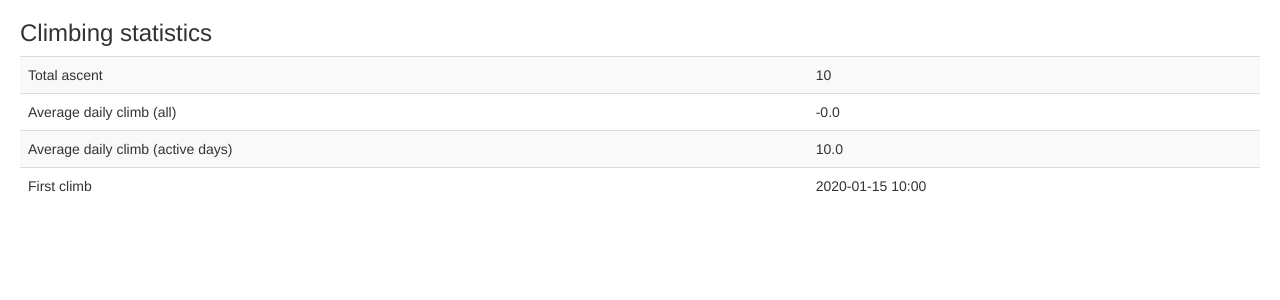
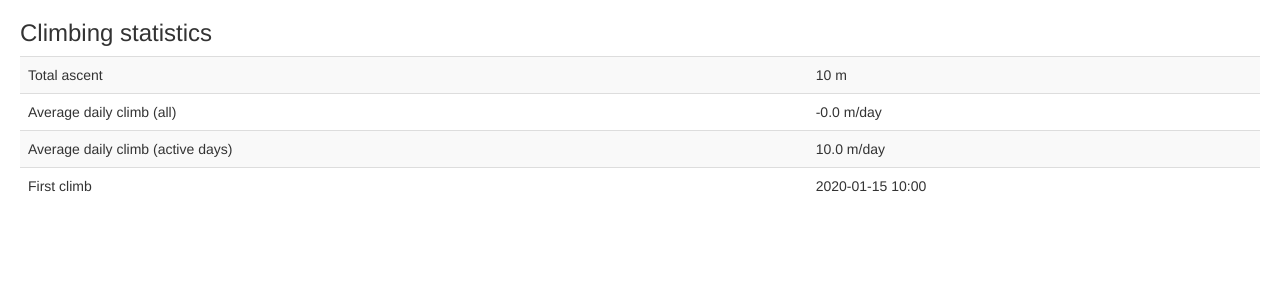
Before and after one commit to sedlar/step-up-mountains, a Django app: page /statistics/ in a window 1280 px wide. Shown: the part 52-352 px from the top of the page. Run offline with Django 3.2, Linux system fonts and the light colour scheme; a user stored in the database is signed in; tables that the repository leaves empty hold one stand-in row (values such as "Sample post"); parts of the project's set-up code (start-up, migrations or seed data) failed here and were passed over; some libraries are stand-ins or nearby versions.

Commit message:
Added units to statistics page

```diff
--- a/stepupmountains/templates/stepupmountains/statistics.html
+++ b/stepupmountains/templates/stepupmountains/statistics.html
@@ -5,15 +5,15 @@
 <table class="table table-striped">
     <tr>
         <td>Total ascent</td>
-        <td>{{ total_ascent }}</td>
+        <td>{{ total_ascent }} m</td>
     </tr>
     <tr>
         <td>Average daily climb (all)</td>
-        <td>{{ average_climb }}</td>
+        <td>{{ average_climb }} m/day</td>
     </tr>
     <tr>
         <td>Average daily climb (active days)</td>
-        <td>{{ average_active_climb }}</td>
+        <td>{{ average_active_climb }} m/day</td>
     </tr>
     <tr>
         <td>First climb</td>
```
